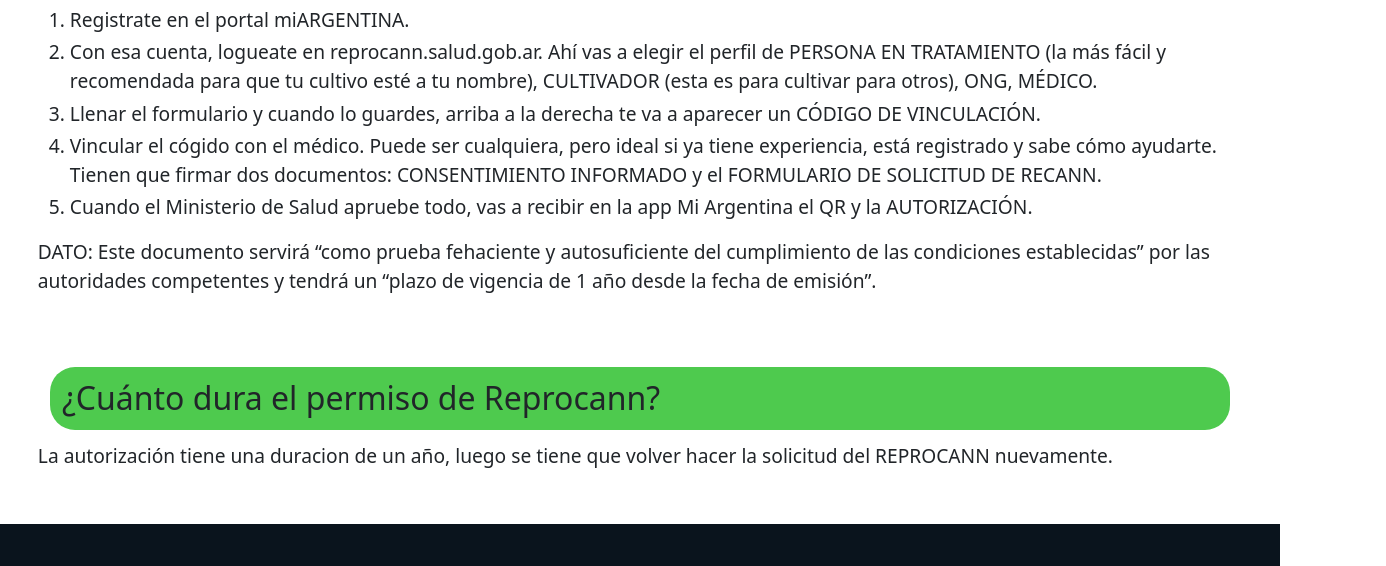
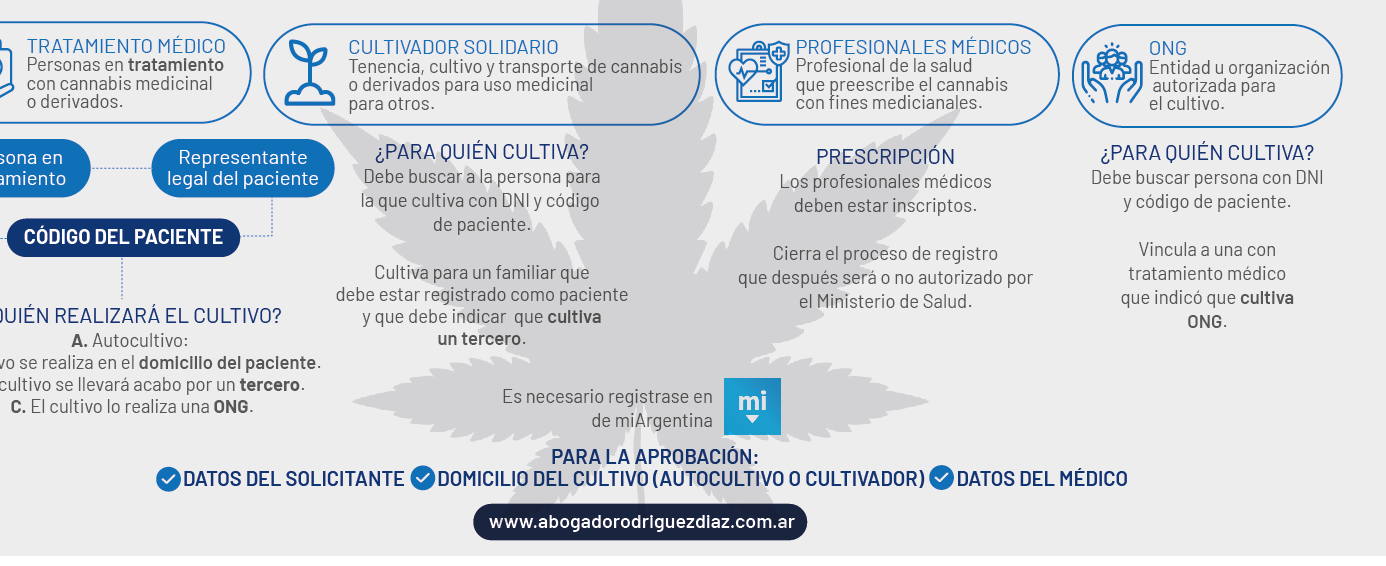
Before and after one commit to wallter380/Proyecto-CoderHouse-Walter-Gonzalez, a plain HTML site: page pages/reprocann.html in a window 1280 px wide. Shown: the part 589-1155 px from the top of the page, 1386 px wide, since content can reach past the window. Drawn offline with nearby package versions, Linux system fonts and the light colour scheme.

Commit message:
Actualizacion3

```diff
--- a/assets/styles/style.css
+++ b/assets/styles/style.css
@@ -134,6 +134,10 @@ body{
 }
 .repro-h1:hover{
     transform: scale(1.01);
+}
+.img-quien-puede{
+    display: flex;
+    width: auto;
 }
 .repro-h2{
     margin: 1% 1% 1% 1%;
--- a/pages/reprocann.html
+++ b/pages/reprocann.html
@@ -58,6 +58,7 @@
                 y sus derivados) que permite a aquellas personas que cuenten conindicación médica solicitar la
                 autorización para cultivar para sí, o mediante un tercero (cultivadora/or solidario/a u ONGs)
             </p>
+            <img class="img-quien-puede" src="../assets/img/Reprocann-quienes-pueden-inscribirses-y-tipos-de-usuarios-de-cannabis-medicinal.jpg" alt="">
         </div>
         <div class="div-rep-guia">
             <h2 class="repro-h2">Guía paso a paso.</h2>
```
Also changed, not shown: assets/img/Reprocann-quienes-pueden-inscribirses-y-tipos-de-usuarios-de-cannabis-medicinal.jpg (added), assets/img/gotero-pastilla-mari.jpg (added), assets/img/reprocann-salud-o-dinero-1920.jpg (added).
